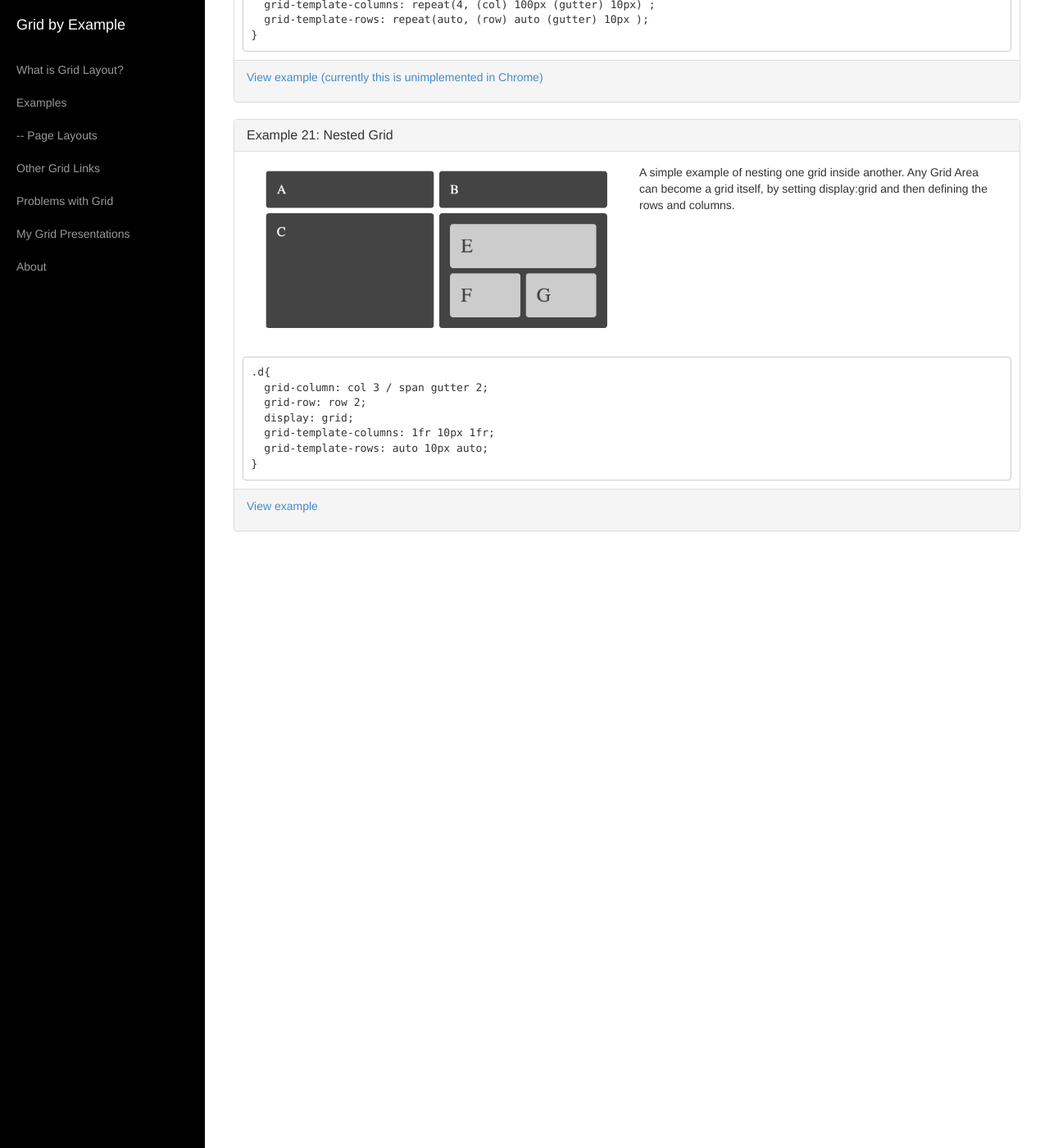
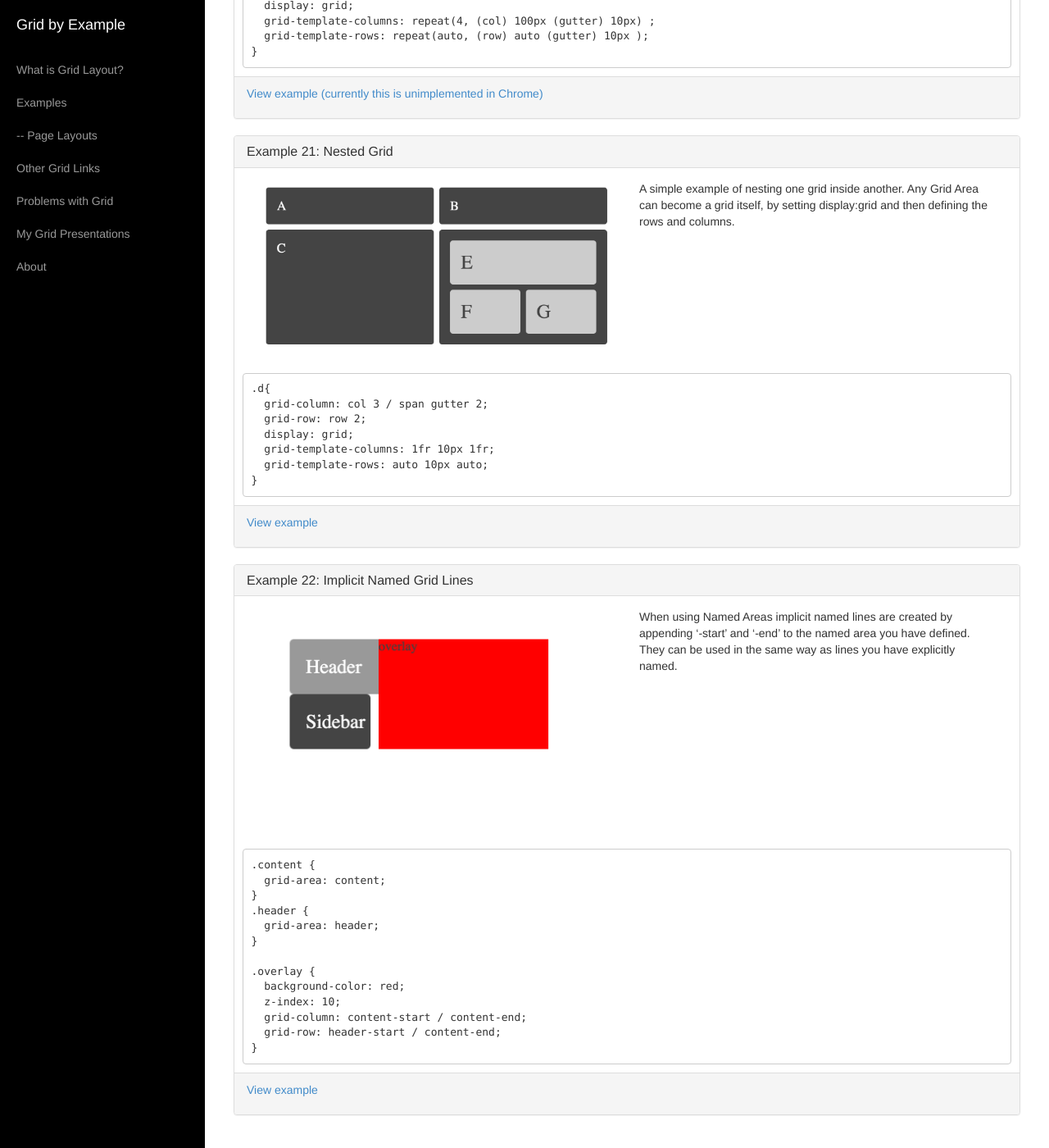
Before and after one commit to rachelandrew/grid-by-example, a Jekyll site: the page built from examples/index.md, in a window 1280 px wide and 1400 px high, scrolled down 19479 px. Shown: the whole window at 82% size. Built offline with Jekyll 4.4.1, drawn with Linux system fonts in a browser that asks for light colours; nearby versions of some CDN libraries; library files that are not in the unit come from our copies; some of the changed text lies outside the part shown.

Commit message:
Implicit named grid lines example

```diff
--- a/examples/code/layout11.html
+++ b/examples/code/layout11.html
@@ -60,6 +60,7 @@
         ". . ."
         "footer footer footer"
     }
+
 }
 
   </style>
@@ -100,6 +101,7 @@
 
         <p>By this time he found his balloon, which had been only two-thirds full at starting, to be so distended that he was obliged to untie the mouth to release the strain. He also found that the condensed moisture round the neck had frozen. These two statements point to his having reached a considerable altitude, which is intelligible enough. It is, however, difficult to believe his further assertion that by the use of his single oar he succeeded in working himself down to within a few hundred feet of the earth. The descent of the balloon must, in point of fact, have been due to a copious outrush of gas at his former altitude. Had his oar really been effective in working the balloon down it would not have needed the discharge of ballast presently spoken of to cause it to reascend. Anyhow, he found himself sufficiently near the earth to land a passenger who was anxious to get out. His cat had not been comfortable in the cold upper regions, and now at its urgent appeal was deposited in a corn field, which was the point of first contact with the earth. It was carefully received by a country-woman, who promptly sold it to a gentleman on the other side of the hedge, who had been pursuing the balloon. </p>
     </div>
+
   </div>
 
 </body>
--- a/examples/index.md
+++ b/examples/index.md
@@ -33,6 +33,7 @@ I will add to this list as I create tidy versions of some of the other tests I h
 19. [Grid Auto Flow with a positioned element](#example19)
 20. [The auto keyword](#example20)
 21. [Nested Grid](#example21)
+22. [Implicit Named Grid Lines](#example22)
 
 {::options parse_block_html="true" /}
 <div class="panel panel-default" id="example1">
@@ -1052,3 +1053,41 @@ I will add to this list as I create tidy versions of some of the other tests I h
 <a href="/examples/code/example21.html">View example</a>
 </div>
 </div>
+
+{::options parse_block_html="true" /}
+<div class="panel panel-default" id="example22">
+<div class="panel-heading">
+<h3 class="panel-title">Example 22: Implicit Named Grid Lines</h3>
+</div>
+<div class="panel-body">
+<div class="col-sm-6">
+<img src="/examples/images/example22.png" class="img-rounded" />
+</div>
+
+<div class="col-sm-6">
+
+<p>When using Named Areas implicit named lines are created by appending '-start' and '-end' to the named area you have defined. They can be used in the same way as lines you have explicitly named.</p>
+
+
+
+</div>
+</div>
+~~~
+.content {
+  grid-area: content;
+}
+.header {
+  grid-area: header;
+}
+
+.overlay {
+  background-color: red;
+  z-index: 10;
+  grid-column: content-start / content-end;
+  grid-row: header-start / content-end;
+}
+~~~
+<div class="panel-footer">
+<a href="/examples/code/example22.html">View example</a>
+</div>
+</div>
```
Also changed, not shown: examples/code/example22.html (added, +66 -0 lines), examples/images/example22.png (added).
